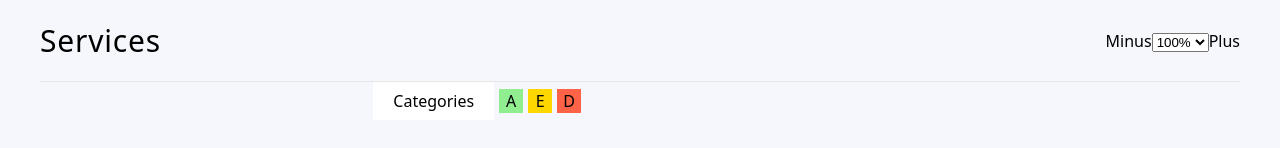
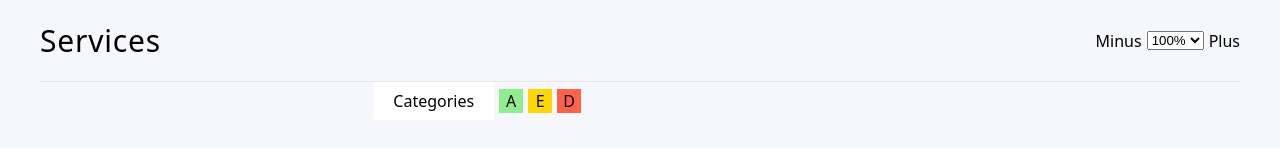
Before and after one commit to vFlicker/services, a React (Vite) app: page / in a window 1280 px wide. Shown: the top 148 px of the page. Built offline with nearby package versions, Linux system fonts and the light colour scheme.

Commit message:
fix: header controllers css styles

```diff
--- a/src/components/Header/Header.module.css
+++ b/src/components/Header/Header.module.css
@@ -12,3 +12,9 @@
   font-size: 30px;
   font-weight: 500;
 }
+
+.controls {
+  display: flex;
+  gap: 5px;
+  align-items: center;
+}
--- a/src/components/Node/Node.module.css
+++ b/src/components/Node/Node.module.css
@@ -17,6 +17,10 @@
 .title {
   padding: .8rem 2.0rem;
   font-weight: 500;
+}
+
+.input {
+  border: 1px solid var(--black);
 }
 
 .actions {
```
